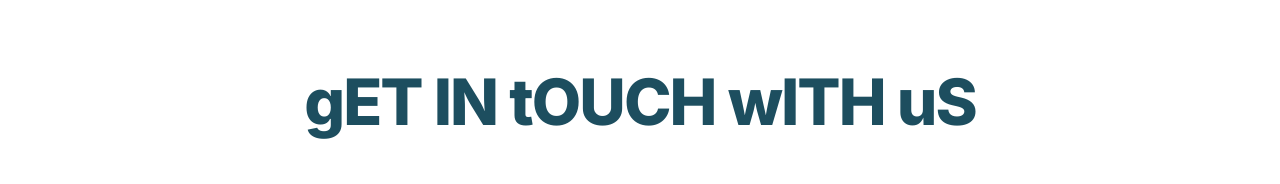
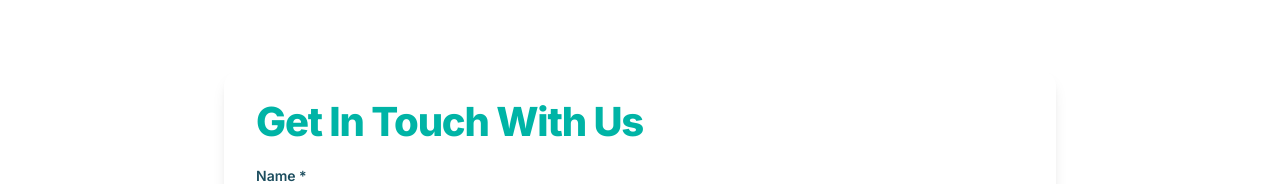
Before and after one commit to alediez2048/Swift-Fit-Redesign, a Next.js app: page /contact-us in a window 1280 px wide. Shown: the part 522-706 px from the top of the page. Built offline with nearby package versions, Linux system fonts and the light colour scheme.

Commit message:
fix: remove duplicate contact form title with quirky capitalization
Removed the 'gET IN tOUCH wITH uS' heading as the ContactForm component already displays 'Get In Touch With Us' as its title.

```diff
--- a/src/app/contact-us/page.tsx
+++ b/src/app/contact-us/page.tsx
@@ -17,9 +17,6 @@ export default function ContactUsPage() {
             {/* Contact Form Section */}
             <section className="py-24 lg:py-32 bg-white relative z-10">
                 <div className="mx-auto max-w-4xl px-6 lg:px-8">
-                    <h2 className="text-4xl md:text-5xl font-extrabold text-teal mb-12 text-center">
-                        gET IN tOUCH wITH uS
-                    </h2>
                     <ContactForm variant="standalone" />
                 </div>
             </section>
```
